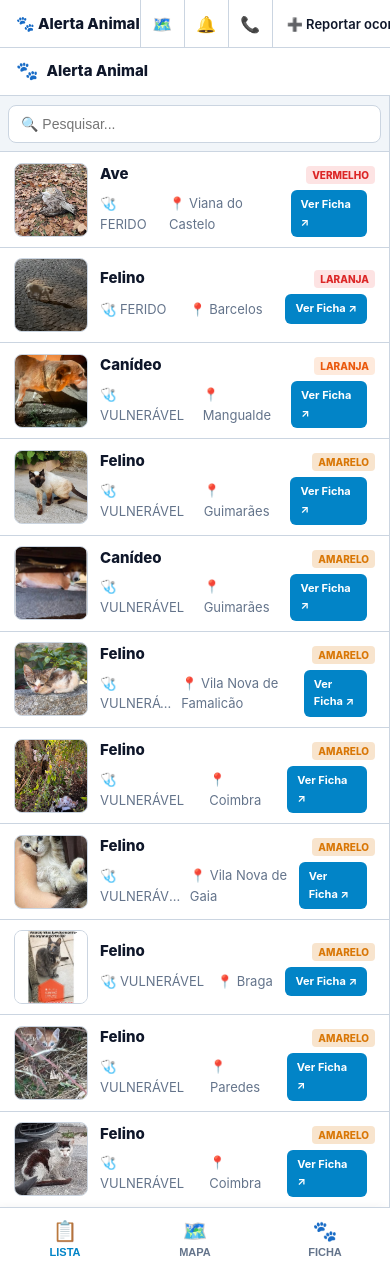
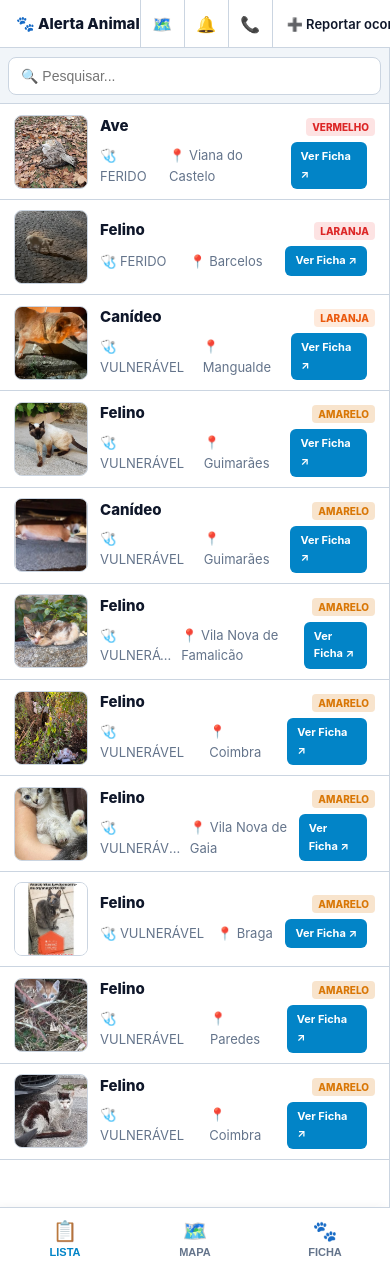
Before and after one commit to ajudaanimal/alerta, a Jekyll site: the page built from index.html, in a window 390 px wide. Built offline with Jekyll 4.4.1, drawn with Linux system fonts in a browser that asks for light colours.

Commit message:
Update index.html

```diff
--- a/index.html
+++ b/index.html
@@ -11,46 +11,11 @@ description: "Plataforma de monitorização e alerta de ocorrências de animais"
 <style>
   {% include styles.css %}
 
-  /* Single Site Header */
-  .app-site-header {
-    height: 48px;
-    background: var(--card-bg);
-    border-bottom: 1px solid var(--border-color);
-    display: flex;
-    align-items: center;
-    justify-content: space-between;
-    padding: 0 16px;
-    flex-shrink: 0;
-    box-sizing: border-box;
-    z-index: 100;
-  }
-  .site-header-left {
-    display: flex;
-    align-items: center;
-    gap: 8px;
-    min-width: 0;
-  }
-  .site-header-subtitle {
-    font-size: 12px;
-    color: var(--text-muted);
-    border-left: 1px solid var(--border-color);
-    padding-left: 10px;
-    margin-left: 5px;
-    white-space: nowrap;
-    overflow: hidden;
-    text-overflow: ellipsis;
-  }
-  @media (max-width: 768px) {
-    .site-header-subtitle {
-      display: none;
-    }
-  }
-
-  /* Layout ratio: 30% Left List, 40% Center Map, 30% Right Ficha */
+  /* Layout exact ratio: 30% Left List, 40% Center Map, 30% Right Ficha */
   .app-layout-wrapper {
     display: grid;
     grid-template-columns: 30% 40% 30%;
-    height: calc(100% - 48px);
+    height: 100%;
     width: 100%;
     background: var(--bg-main);
     box-sizing: border-box;
@@ -187,15 +152,6 @@ description: "Plataforma de monitorização e alerta de ocorrências de animais"
 {% endfor %}
 
 {% assign sorted_scored = scored_posts | sort %}
-
-<!-- Single App Site Header -->
-<header class="app-site-header">
-  <div class="site-header-left">
-    <span style="font-size: 18px;">🐾</span>
-    <h1 style="font-size: 15px; font-weight: 800; margin: 0; color: var(--text-main); white-space: nowrap;">Alerta Animal</h1>
-    <span class="site-header-subtitle">Plataforma de monitorização e alerta de ocorrências de animais</span>
-  </div>
-</header>
 
 <div class="app-layout-wrapper mobile-view-list" id="appLayoutWrapper">
 
```
